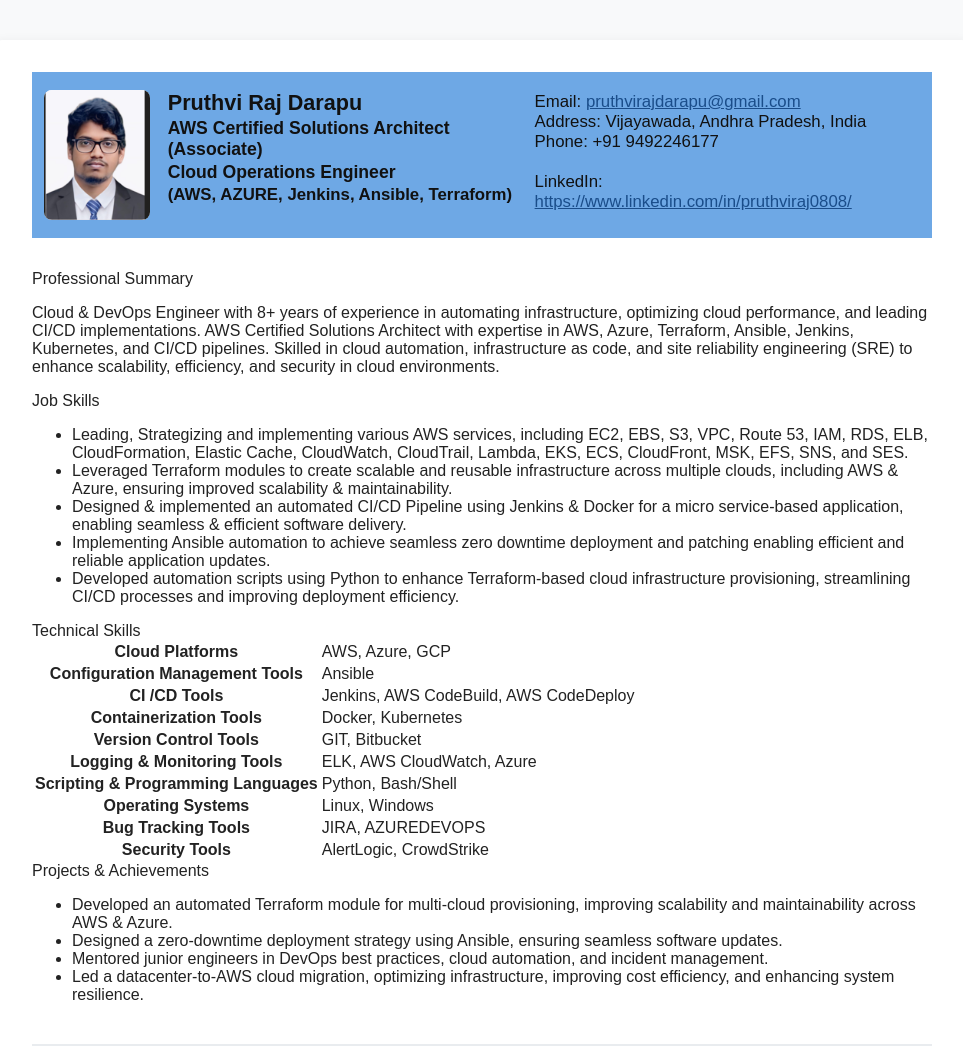
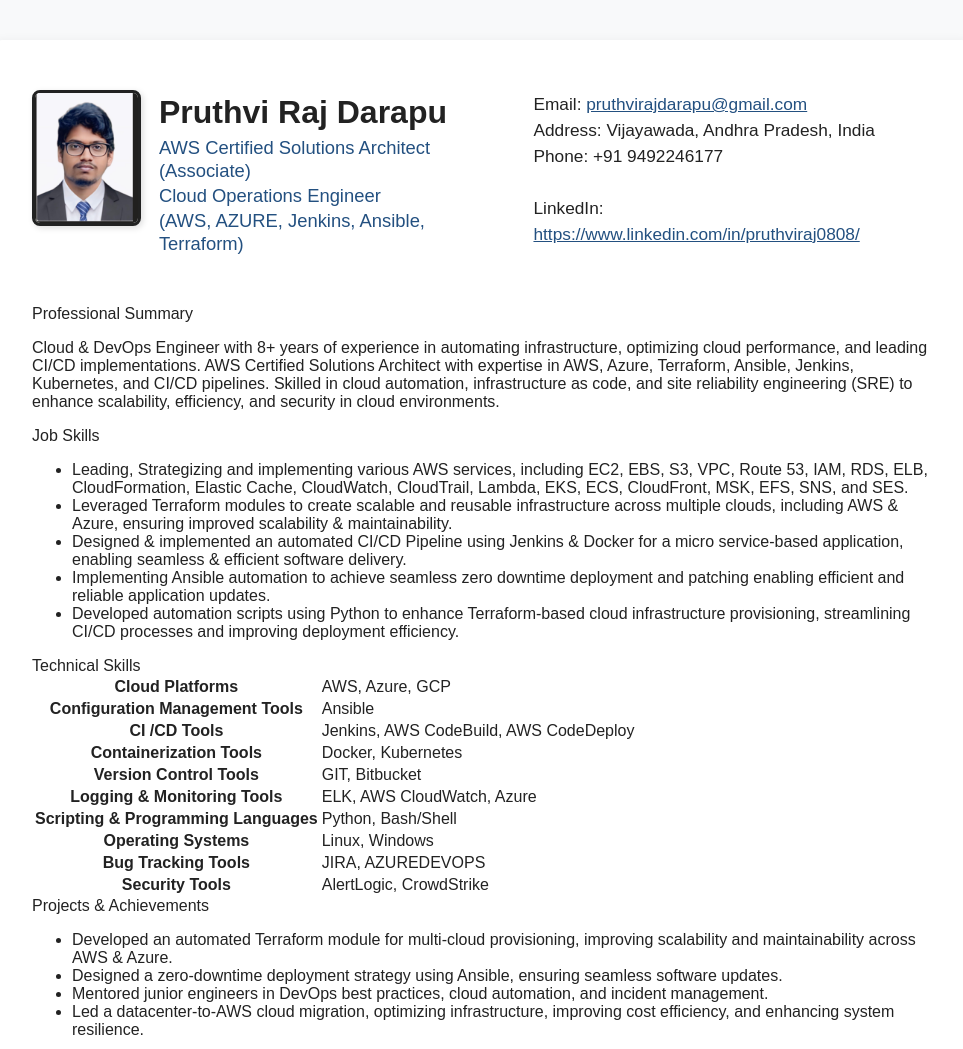
Before and after one commit to pruthvirajDarapu/pruthvi-resume, a plain HTML site: page pruthvi-resume/index.html in a window 1280 px wide. Shown: the top 1049 px of the page, without its empty margins (158-1121 px from the left). Drawn offline with Linux system fonts and the light colour scheme.

Commit message:
css added seperately

```diff
--- /dev/null
+++ b/pruthvi-resume/css/style.css
@@ -0,0 +1,70 @@
+body { font-family: Arial, sans-serif; margin: 40px; background: #f8f9fa; color: #222; }
+.container { max-width: 900px; margin: auto; background: #fff; padding: 32px 40px; border-radius: 10px; box-shadow: 0 2px 12px #0001; }
+h1 { margin-bottom: 0; }
+h2 { color: #2a4d7a; margin-top: 32px; }
+.profile-banner {
+    background: #fff;
+    display: flex;
+    align-items: flex-start;
+    justify-content: flex-start;
+    padding: 18px 22px 18px 0;
+    margin-bottom: 32px;
+    min-height: 150px;
+    border-radius: 8px;
+    border: none;
+    box-shadow: none;
+}
+.profile-left {
+    display: flex;
+    align-items: flex-start;
+    gap: 18px;
+}
+.profile-photo {
+    width: 110px;
+    height: 130px;
+    border-radius: 8px;
+    border: 3px solid #222;
+    object-fit: cover;
+    background: #fff;
+    box-shadow: 2px 2px 6px #0002;
+}
+.profile-info {
+    color: #222;
+    margin-top: 2px;
+    line-height: 1.25;
+}
+.profile-info .name-title {
+    font-size: 2em;
+    font-weight: 700;
+    color: #222;
+    margin-bottom: 4px;
+}
+.profile-info .profile-title,
+.profile-info .profile-title2,
+.profile-info .profile-stack {
+    font-size: 1.15em;
+    font-weight: 400;
+    color: #235080;
+    margin-bottom: 2px;
+}
+.profile-info .profile-title2 {
+    margin-bottom: 2px;
+}
+.profile-info .profile-stack {
+    margin-bottom: 0;
+}
+.profile-contact {
+    text-align: left;
+    font-size: 1.08em;
+    color: #222;
+    min-width: 320px;
+    margin-top: 2px;
+    margin-left: 30px;
+    font-weight: 400;
+    line-height: 1.5;
+}
+.profile-contact a { color: #235080; text-decoration: underline; }
+@media (max-width: 700px) {
+    .profile-banner { flex-direction: column; gap: 10px; min-height: unset; }
+    .profile-contact { text-align: left; margin-top: 10px; margin-left: 0; }
+}
--- a/pruthvi-resume/index.html
+++ b/pruthvi-resume/index.html
@@ -4,71 +4,7 @@
     <meta charset="UTF-8">
     <title>Pruthvi Raj Darapu - Resume</title>
     <meta name="viewport" content="width=device-width, initial-scale=1">
-    <style>
-        body { font-family: Arial, sans-serif; margin: 40px; background: #f8f9fa; color: #222; }
-        .container { max-width: 900px; margin: auto; background: #fff; padding: 32px 40px; border-radius: 10px; box-shadow: 0 2px 12px #0001; }
-        h1 { margin-bottom: 0; }
-        h2 { color: #2a4d7a; margin-top: 32px; }
-        .profile-banner {
-            background: #6ea8e5;
-            display: flex;
-            align-items: flex-start;
-            justify-content: space-between;
-            padding: 18px 22px 18px 12px;
-            margin-bottom: 32px;
-        }
-        .profile-left {
-            display: flex;
-            align-items: flex-start;
-            gap: 18px;
-        }
-        .profile-photo {
-            width: 110px;
-            height: 130px;
-            border-radius: 8px;
-            border: none;
-            object-fit: cover;
-            background: #fff;
-        }
-        .profile-info {
-            color: #111;
-        }
-        .profile-info .name-title {
-            font-size: 1.35em;
-            font-weight: bold;
-            color: #111;
-            margin-bottom: 2px;
-        }
-        .profile-info .profile-title {
-            font-size: 1.1em;
-            font-weight: bold;
-            color: #111;
-            margin-bottom: 2px;
-        }
-        .profile-info .profile-title2 {
-            font-size: 1.1em;
-            font-weight: bold;
-            color: #111;
-            margin-bottom: 2px;
-        }
-        .profile-info .profile-stack {
-            font-size: 1.05em;
-            font-weight: bold;
-            color: #111;
-        }
-        .profile-contact {
-            text-align: left;
-            font-size: 1.05em;
-            color: #111;
-            min-width: 270px;
-            margin-top: 2px;
-        }
-        .profile-contact a { color: #1a4d8a; }
-        @media (max-width: 700px) {
-            .profile-banner { flex-direction: column; gap: 10px; }
-            .profile-contact { text-align: left; margin-top: 10px; }
-        }
-    </style>
+    <link rel="stylesheet" href="css/style.css">
 </head>
 <body>
 <div class="container">
--- /dev/null
+++ b/pruthvi-resume/style.css
@@ -0,0 +1,63 @@
+body { font-family: Arial, sans-serif; margin: 40px; background: #f8f9fa; color: #222; }
+.container { max-width: 900px; margin: auto; background: #fff; padding: 32px 40px; border-radius: 10px; box-shadow: 0 2px 12px #0001; }
+h1 { margin-bottom: 0; }
+h2 { color: #2a4d7a; margin-top: 32px; }
+.profile-banner {
+    background: #6ea8e5;
+    display: flex;
+    align-items: flex-start;
+    justify-content: space-between;
+    padding: 18px 22px 18px 12px;
+    margin-bottom: 32px;
+}
+.profile-left {
+    display: flex;
+    align-items: flex-start;
+    gap: 18px;
+}
+.profile-photo {
+    width: 110px;
+    height: 130px;
+    border-radius: 8px;
+    border: none;
+    object-fit: cover;
+    background: #fff;
+}
+.profile-info {
+    color: #111;
+}
+.profile-info .name-title {
+    font-size: 1.35em;
+    font-weight: bold;
+    color: #111;
+    margin-bottom: 2px;
+}
+.profile-info .profile-title {
+    font-size: 1.1em;
+    font-weight: bold;
+    color: #111;
+    margin-bottom: 2px;
+}
+.profile-info .profile-title2 {
+    font-size: 1.1em;
+    font-weight: bold;
+    color: #111;
+    margin-bottom: 2px;
+}
+.profile-info .profile-stack {
+    font-size: 1.05em;
+    font-weight: bold;
+    color: #111;
+}
+.profile-contact {
+    text-align: left;
+    font-size: 1.05em;
+    color: #111;
+    min-width: 270px;
+    margin-top: 2px;
+}
+.profile-contact a { color: #1a4d8a; }
+@media (max-width: 700px) {
+    .profile-banner { flex-direction: column; gap: 10px; }
+    .profile-contact { text-align: left; margin-top: 10px; }
+}
```
